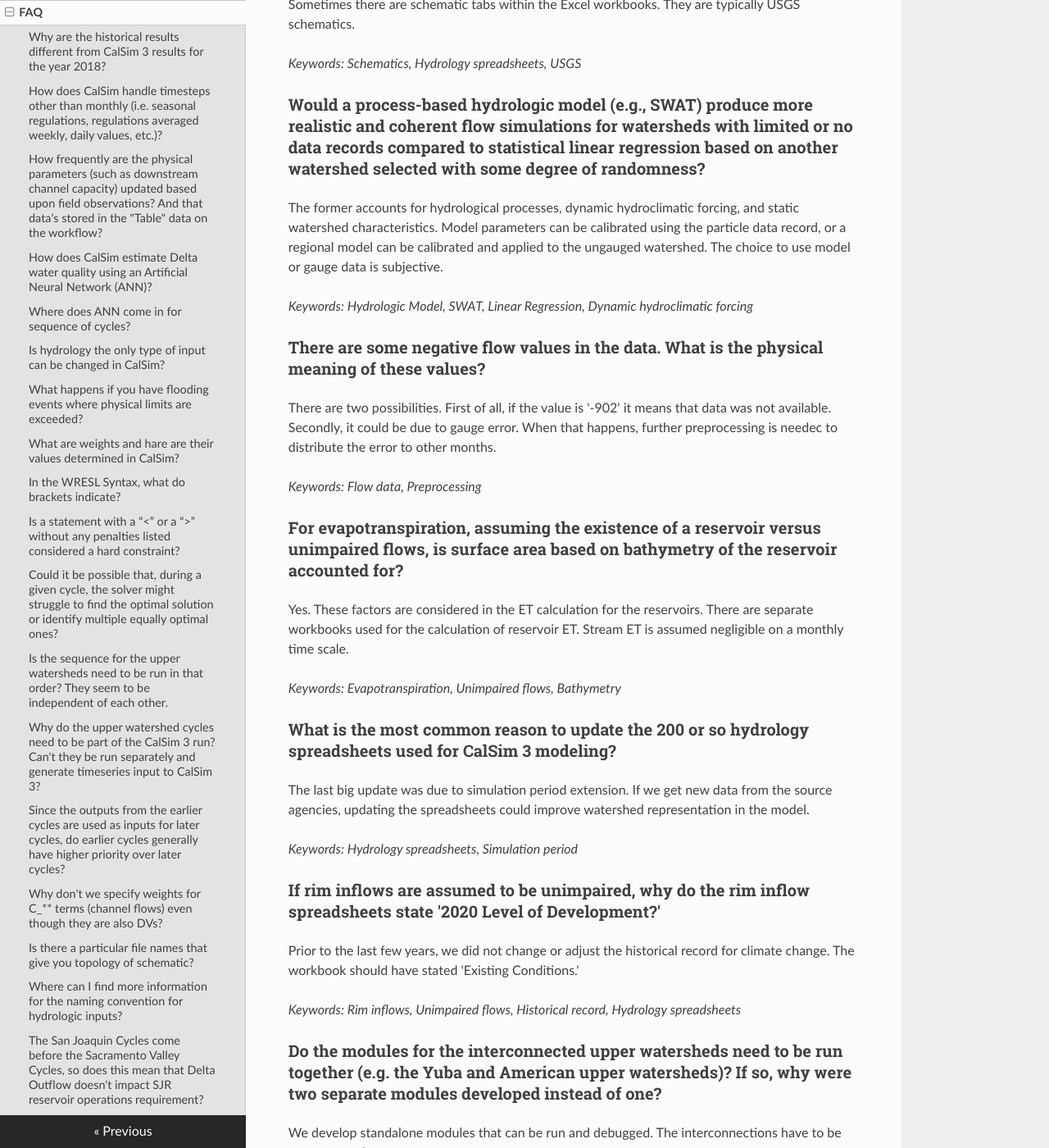
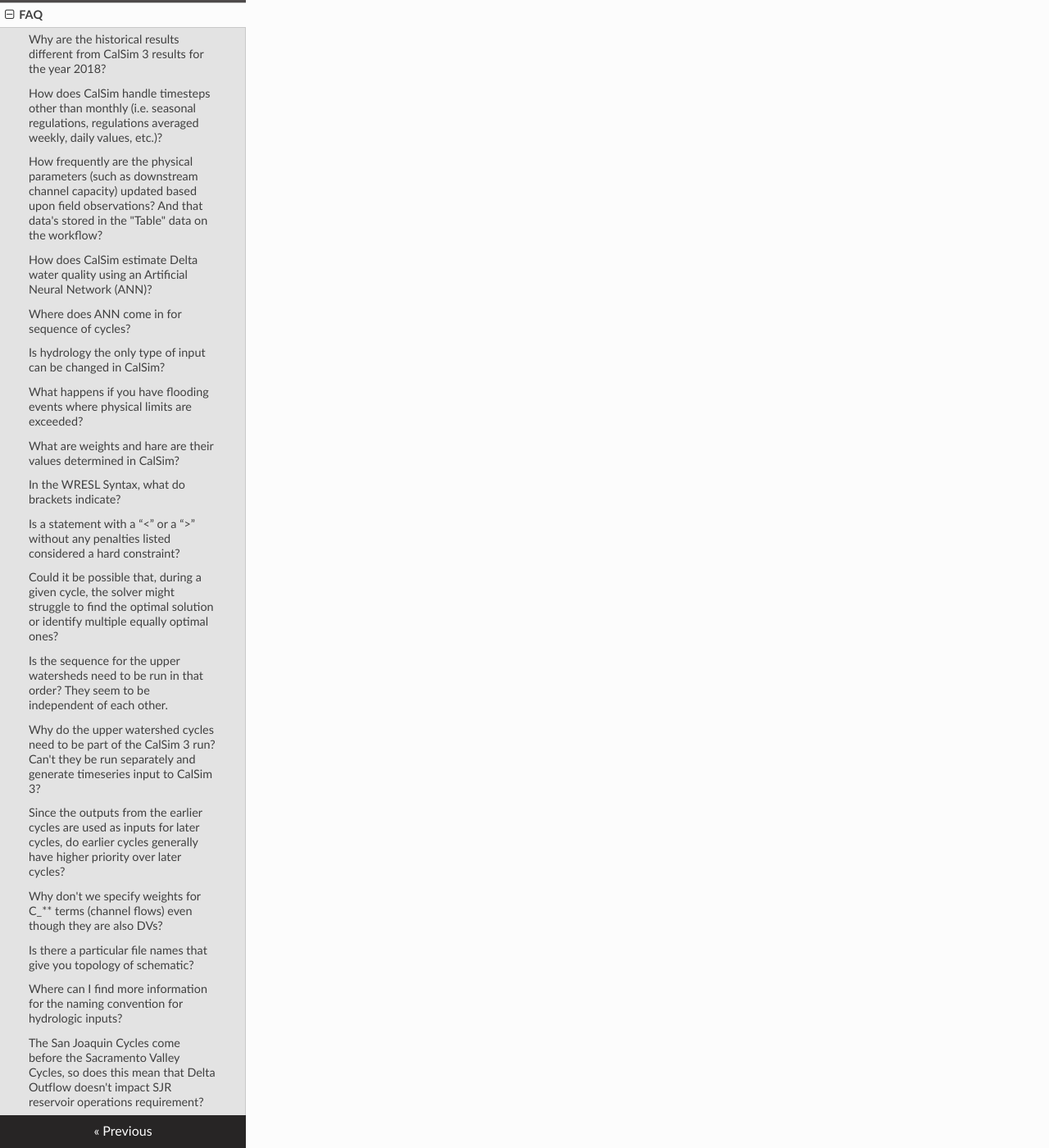
Before and after one commit to CentralValleyModeling/centralvalleymodeling.github.io, an MkDocs documentation site: the page built from docs/faq.md, in a window 1280 px wide and 1400 px high, scrolled down 5052 px. Shown: the whole window at 82% size. Built offline with MkDocs 1.6.1, drawn with Linux system fonts in a browser that asks for light colours; nearby versions of some CDN libraries; some of the changed text lies outside the part shown.

Commit message:
Revert "Update with Session 2 QAs"
This reverts commit 8374dc0697a763f6cc57871c9084d08e2f780b5e.

```diff
--- a/docs/faq.md
+++ b/docs/faq.md
@@ -100,88 +100,3 @@
 There is no delta outflow requirement that drives releases from the San Joaquin
 
 *Keywords: cycles, delta outflow hydrology*
-
-### How are rim inflows derived when no gauge data exists and does it account for residence time in larger watersheds?
-A simple method is employed which assumes that runoff is proportional to the product of drainage area and average annual precipitation depth over the watershed. Residence time is not taken into account.
-
-*Keywords: Rim inflows*
-
-### Why is it necessary to calculate unimpaired flows?
-It's part of the philosphy of CalSim, since we are taking into account historical hydrology (e.g. precipitation and temperature) for the modeling scenarios.
-
-*Keywords: Unimpaired flows, Historical hydrology*
-
-### What are the units used in the Rim Inflow spreadsheets?
-It is TAF/year. CalSim can convert to this into CFS.
-
-*Keywords: Units, Rim inflows, Hydrology spreadsheets*
-
-### For the Rim Inflow spreadsheets, how do you get pop-up (menu) to see (hidden) tabs in Excel?
-Right click on arrows at the on bottom left of workbook and select the tab to unhide it.
-
-*Keywords: Rim inflows, Hydrology spreadsheets*
-
-### Are there schematics available that show the same variables as the ones in CalSim 3 hydrology spreadsheets?
-Sometimes there are schematic tabs within the Excel workbooks. They are typically USGS schematics.
-
-*Keywords: Schematics, Hydrology spreadsheets, USGS*
-
-### Would a process-based hydrologic model (e.g., SWAT) produce more realistic and coherent flow simulations for watersheds with limited or no data records compared to statistical linear regression based on another watershed selected with some degree of randomness?
-The former accounts for hydrological processes, dynamic hydroclimatic forcing, and static watershed characteristics. Model parameters can be calibrated using the particle data record, or a regional model can be calibrated and applied to the ungauged watershed. The choice to use model or gauge data is subjective.
-
-*Keywords: Hydrologic Model, SWAT, Linear Regression, Dynamic hydroclimatic forcing*
-
-### There are some negative flow values in the data. What is the physical meaning of these values?
-There are two possibilities.  First of all, if the value is '-902' it means that data was not available. Secondly, it could be due to gauge error. When that happens, further preprocessing is needec to distribute the error to other months.
-
-*Keywords: Flow data, Preprocessing*
-
-### For evapotranspiration, assuming the existence of a reservoir versus unimpaired flows, is surface area based on bathymetry of the reservoir accounted for?
-Yes. These factors are considered in the ET calculation for the reservoirs. There are separate workbooks used for the calculation of reservoir ET. Stream ET is assumed negligible on a monthly time scale.
-
-*Keywords: Evapotranspiration, Unimpaired flows, Bathymetry*
-
-### What is the most common reason to update the 200 or so hydrology spreadsheets used for CalSim 3 modeling?
-The last big update was due to simulation period extension. If we get new data from the source agencies, updating the spreadsheets could improve watershed representation in the model.
-
-*Keywords: Hydrology spreadsheets, Simulation period*
-
-### If rim inflows are assumed to be unimpaired, why do the rim inflow spreadsheets state '2020 Level of Development?'
-Prior to the last few years, we did not change or adjust the historical record for climate change. The workbook should have stated 'Existing Conditions.'
-
-*Keywords: Rim inflows, Unimpaired flows, Historical record, Hydrology spreadsheets*
-
-### Do the modules for the interconnected upper watersheds need to be run together (e.g. the Yuba and American upper watersheds)?  If so, why were two separate modules developed instead of one?
-We develop standalone modules that can be run and debugged. The interconnections have to be preprocessed.
-
-*Keywords: Upper watershed module, Yuba module, Upper american module, Preprocessed*
-
-### Are the switches declared in statements within the CalSim 3 main wresl file (e.g. "svar simulateUpperFeather {value 1.}") used to change from unimpaired flow ('0') to real conditions ('1')?
-The switches activate a cycle for the upper watershed module. When it is set to '0', the Valley floor module will take its values from SV file. When set to '1', values are derived dynamically from the upper watershed module. Typically, timeseries values from the SV file should be similar to corresponding watershed results derived from dynamic runs.
-
-*Keywords: Cycles, Upper watershed module, Dynamic runs*
-
-### What are rules used to decide whether to use dynamically generated data or data from the SV file? Are there lists of considerations for when to run one versus the other?
-The only advantage of running modules and storing those results in SV file would be runtime. It's easier to run everything dynamically.
-
-*Keywords: Dynamic runs, Upper watershed module*
-
-### Is temporal and spatial variation represented in the Upper watersheds?
-These are represented by the GCMs. Climate change is not uniform across watersheds.
-
-*Keywords: Temporal variation, Spatial variation, Upper watershed module*
-
-### For Delta precipitation, why not use PRISM data (instead of Thiesen polygons) since we are now using it for CalSim 3?
-We use PRISM data for the station. But then use the Thiesen polygons to account for the spatial extent. Comparisons have shown that PRISM precip and station precip data seem comparable.
-
-*Keywords: Delta precipitaton, PRISM, Thiesen polygons, Upper watershed module*
-
-### What is spatial resolution of PRISM?
-It is 4 km by 4 km.
-
-*Keywords: PRISM, Spatial resolution*
-
-### Is double-counted water eliminated from the point-of-view of the water balance used inside CalSim 3?
-The DCD model accounts for double counting.
-
-*Keywords: DCD model, Water balance*
```
